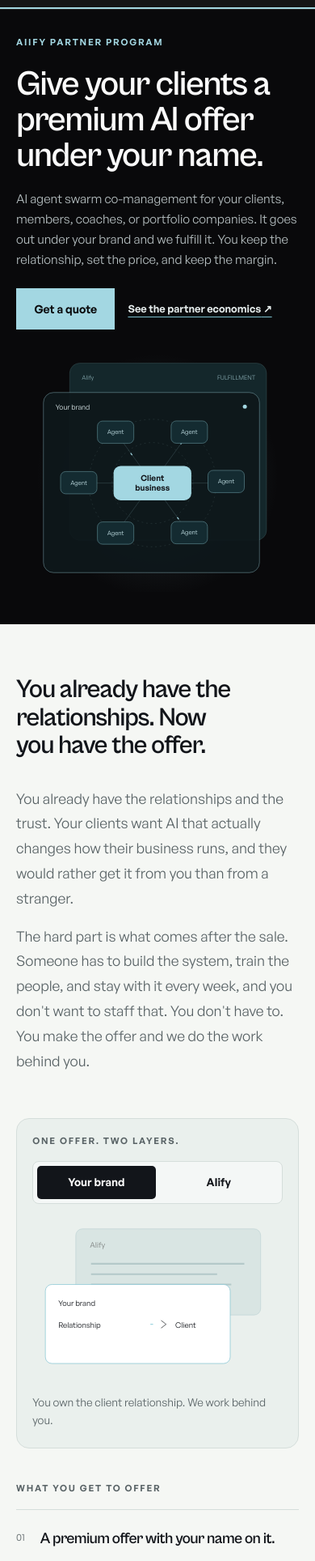
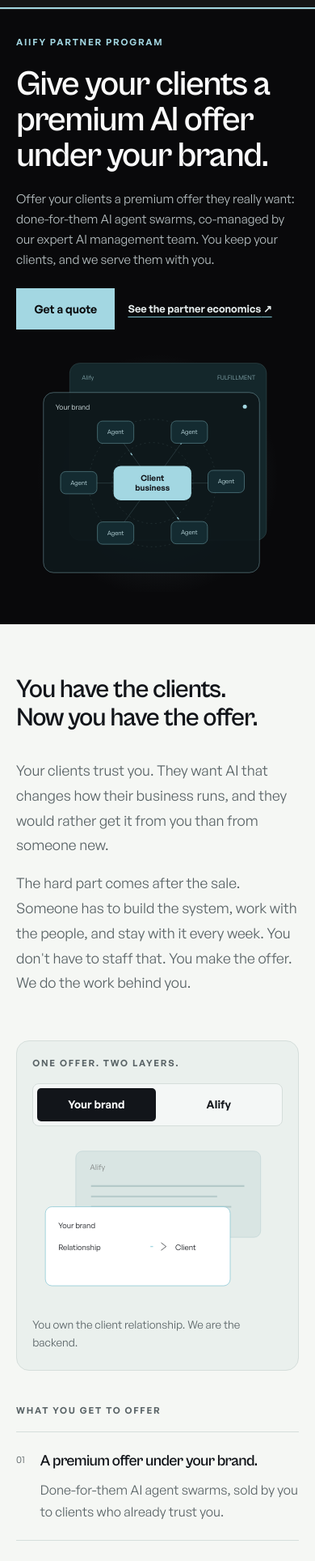
Before and after one commit to aiifyit/aiifyit.github.io, a React (Vite) app: page /new-offer in a window 390 px wide. Shown: the part 57-1985 px from the top of the page at 81% size. Built offline with nearby package versions, Linux system fonts and the light colour scheme.

Commit message:
Rewrite /new-offer copy in plain partner language; add 'What you don't have to do' section (#46)

```diff
--- a/scripts/build-pages.mjs
+++ b/scripts/build-pages.mjs
@@ -15,12 +15,12 @@ const stylesheets = [...shell.matchAll(/<link\b[^>]*rel="stylesheet"[^>]*href="(
 if (!stylesheets.length) throw new Error('Built site stylesheet not found');
 await copyFile('dist/index.html', 'dist/404.html');
 function hiddenOfferShell(shell) {
-  const title = 'Offer AI Agent Swarms Under Your Name | AIify Partner Program';
-  const description = 'Put a premium AI offer in front of your clients under your own brand. You keep the relationship and set the price. AIify sets up and co-manages the swarm behind you for a fixed fee.';
+  const title = 'Offer AI Agent Swarms Under Your Brand | AIify Partner Program';
+  const description = 'Offer your clients done-for-them AI agent swarms under your brand. You keep the client and set the price. We co-manage the work behind you for a fixed fee.';
   const url = `${site.url}/new-offer/`;
   const image = `${site.url}/images/offer/hero.jpg`;
-  const hero = 'Give your clients a premium AI offer under your name.';
-  const subhead = 'AI agent swarm co-management for your clients, members, coaches, or portfolio companies. It goes out under your brand and we fulfill it. You keep the relationship, set the price, and keep the margin.';
+  const hero = 'Give your clients a premium AI offer under your brand.';
+  const subhead = 'Offer your clients a premium offer they really want: done-for-them AI agent swarms, co-managed by our expert AI management team. You keep your clients, and we serve them with you.';
   const mailto = `mailto:${inquiry.recipient}?subject=${encodeURIComponent('AIify partner quote')}&body=${encodeURIComponent(['Hi Joshua,', '', "I'd like a quote for offering AI co-management under our name.", '', 'Source: /new-offer', 'Name: ', 'Company: ', 'Email: ', 'Rough number of seats: ', '', 'Anything we should know:', ''].join('\r\n'))}`;
   return shell
     .replace(/<title>.*?<\/title>/, `<title>${escapeHtml(title)}</title>`)
@@ -34,7 +34,7 @@ function hiddenOfferShell(shell) {
     .replace('name="twitter:image" content="/og-image.png"', `name="twitter:image" content="${escapeHtml(image)}"`)
     .replace(`rel="canonical" href="${site.url}/"`, `rel="canonical" href="${url}"`)
     .replace('</head>', `<script>document.documentElement.dataset.page="offer"</script>\n<meta name="robots" content="noindex, nofollow">\n</head>`)
-    .replace('<div id="root"></div>', `<noscript><main style="max-width:42rem;margin:0 auto;padding:64px 24px;min-height:100vh;font-family:system-ui,sans-serif;background:#f3f0e8;color:#1c1915"><p style="letter-spacing:.14em;text-transform:uppercase;font-size:12px">AIify Partner Program</p><h1>Give your clients a premium AI offer under your name.</h1><p>${escapeHtml(hero)}</p><p>${escapeHtml(subhead)}</p><p><a href="${escapeHtml(mailto)}">Get a quote</a></p><p>We reply personally. No automated sequence.</p></main></noscript>\n<div id="root"></div>`);
+    .replace('<div id="root"></div>', `<noscript><main style="max-width:42rem;margin:0 auto;padding:64px 24px;min-height:100vh;font-family:system-ui,sans-serif;background:#f3f0e8;color:#1c1915"><p style="letter-spacing:.14em;text-transform:uppercase;font-size:12px">AIify Partner Program</p><h1>${escapeHtml(hero)}</h1><p>${escapeHtml(subhead)}</p><p><a href="${escapeHtml(mailto)}">Get a quote</a></p><p>We reply personally. No automated sequence.</p></main></noscript>\n<div id="root"></div>`);
 }
 
 for (const route of ['book', 'inquire', 'sow', 'new-offer']) {
--- a/scripts/check-built-pages.mjs
+++ b/scripts/check-built-pages.mjs
@@ -81,9 +81,9 @@ assert(!sitemap.includes('/book/'), 'Do not index duplicate booking alias');
 const offer = await readFile('dist/new-offer/index.html', 'utf8');
 const robots = await readFile('dist/robots.txt', 'utf8');
 assert(offer.includes('name="robots" content="noindex, nofollow"'), 'Hidden offer is noindex');
-assert(offer.includes('<title>Offer AI Agent Swarms Under Your Name | AIify Partner Program</title>'));
-assert(offer.includes('content="Put a premium AI offer in front of your clients under your own brand. You keep the relationship and set the price. AIify sets up and co-manages the swarm behind you for a fixed fee."'));
-assert(offer.includes('<h1>Give your clients a premium AI offer under your name.</h1>'));
+assert(offer.includes('<title>Offer AI Agent Swarms Under Your Brand | AIify Partner Program</title>'));
+assert(offer.includes('content="Offer your clients done-for-them AI agent swarms under your brand. You keep the client and set the price. We co-manage the work behind you for a fixed fee."'));
+assert(offer.includes('<h1>Give your clients a premium AI offer under your brand.</h1>'));
 assert(offer.includes('Get a quote'));
 assert(offer.includes('We reply personally. No automated sequence.'));
 assert(offer.includes(`rel="canonical" href="${site.url}/new-offer/"`));
--- a/src/data/offerCopy.json
+++ b/src/data/offerCopy.json
@@ -1,43 +1,43 @@
 {
-  "title": "Offer AI Agent Swarms Under Your Name | AIify Partner Program",
-  "description": "Put a premium AI offer in front of your clients under your own brand. You keep the relationship and set the price. AIify sets up and co-manages the swarm behind you for a fixed fee.",
+  "title": "Offer AI Agent Swarms Under Your Brand | AIify Partner Program",
+  "description": "Offer your clients done-for-them AI agent swarms under your brand. You keep the client and set the price. We co-manage the work behind you for a fixed fee.",
   "program": "AIify Partner Program",
   "cta": "Get a quote",
   "hero": {
-    "heading": "Give your clients a premium AI offer under your name.",
-    "body": "AI agent swarm co-management for your clients, members, coaches, or portfolio companies. It goes out under your brand and we fulfill it. You keep the relationship, set the price, and keep the margin.",
+    "heading": "Give your clients a premium AI offer under your brand.",
+    "body": "Offer your clients a premium offer they really want: done-for-them AI agent swarms, co-managed by our expert AI management team. You keep your clients, and we serve them with you.",
     "secondary": "See the partner economics"
   },
   "intro": {
-    "heading": "You already have the relationships. Now you have the offer.",
+    "heading": "You have the clients. Now you have the offer.",
     "body": [
-      "You already have the relationships and the trust. Your clients want AI that actually changes how their business runs, and they would rather get it from you than from a stranger.",
-      "The hard part is what comes after the sale. Someone has to build the system, train the people, and stay with it every week, and you don't want to staff that. You don't have to. You make the offer and we do the work behind you."
+      "Your clients trust you. They want AI that changes how their business runs, and they would rather get it from you than from someone new.",
+      "The hard part comes after the sale. Someone has to build the system, work with the people, and stay with it every week. You don't have to staff that. You make the offer. We do the work behind you."
     ],
     "label": "What you get to offer",
     "points": [
       {
-        "title": "A premium offer with your name on it.",
-        "body": "AI agent swarm co-management, sold by you, to the people who already trust you."
+        "title": "A premium offer under your brand.",
+        "body": "Done-for-them AI agent swarms, sold by you to clients who already trust you."
       },
       {
-        "title": "The capability without an AI staffing company.",
-        "body": "You don't hire, train, or manage a delivery team."
+        "title": "No AI team to build.",
+        "body": "You don't hire, train, or manage anyone. We do."
       },
       {
         "title": "You stay the face.",
-        "body": "You own the client relationship. We work behind you."
+        "body": "You own the client relationship. We are the backend."
       },
       {
-        "title": "A margin you control.",
-        "body": "You set the price and we charge a fixed fulfillment fee. The spread is yours."
+        "title": "You set the price.",
+        "body": "We charge a fixed wholesale fee. What you charge above it is yours."
       }
     ],
-    "builtFor": "Firms, networks, advisors, and investors in any industry who already serve clients, members, coaches, or portfolio companies."
+    "builtFor": "Business owners, firms, advisors, and networks in any industry who already have clients."
   },
   "model": {
-    "heading": "What your clients actually get",
-    "body": "Plenty of companies have bought AI software and seen nobody use it. Your clients get something different. People set the swarm up for them, build it with them every week, and run it alongside them every day. That is why it gets used, and why your clients come back to you pleased instead of disappointed.",
+    "heading": "What your clients get",
+    "body": "Many companies buy AI software and nobody uses it. Your clients get people, not just software. We set the swarm up for them, build it with them every week, and check on it every day. That's why it gets used, and why your clients stay happy with you.",
     "label": "How it works for each client",
     "steps": [
       {
@@ -46,81 +46,129 @@
       },
       {
         "title": "Built with them every week.",
-        "body": "At the start, each user gets a 30-minute session with us each week, and we build their system with them."
+        "body": "At the start, each user gets a weekly build session with us of about 30 minutes."
       },
       {
-        "title": "Looked after daily.",
-        "body": "We log in remotely every day to check on the swarm and keep it working."
+        "title": "Checked daily.",
+        "body": "We log in remotely every day to check on it and keep it working."
       },
       {
         "title": "Aimed at their goals.",
-        "body": "Every quarter, their goals are set inside the system so the work keeps pointing at what matters."
+        "body": "Each quarter, we set their goals in the system so the work stays focused."
       },
       {
-        "title": "The credit stays with their people.",
-        "body": "Their team builds it with us, so their team gets the credit. Your client sees their own people getting better, and you're the one who made it happen."
+        "title": "Credit goes to their people.",
+        "body": "Their team builds it with us, so their team gets the credit. Your client sees their people get better, and you made it happen."
       }
     ],
     "platform": "We currently co-manage in Grok Bot, and our approach doesn't depend on any one platform."
   },
   "evidence": {
     "heading": "What it looks like when it works",
-    "body": "Here is a recent engagement we ran directly. It's one engagement, not a guarantee, but it shows what your clients could experience.",
+    "body": "This is a recent engagement we ran directly. It's one engagement, not a guarantee. It shows what your clients could get.",
     "facts": [
       "Three people, $10,000 a month.",
       "We connected to their systems, including one with no API. For that one, we sign in and pull the numbers several times during the workday.",
       "We built live dashboards their team uses to run the business.",
-      "Within two weeks, the savings already covered more than a year of the cost.",
+      "Within two weeks, the savings covered more than a year of the cost.",
       "They wanted to continue."
     ],
-    "closing": "That is the outcome you want your name attached to."
+    "closing": "That's the result you want under your brand."
   },
   "economics": {
     "label": "Partner economics",
-    "heading": "You set the price. We charge a fixed fee. The spread is yours.",
-    "body": "We charge a fixed fulfillment fee per seat, and you decide what to charge your client.",
+    "heading": "You set the price. We charge a fixed fee. The difference is yours.",
+    "body": "We charge a fixed wholesale fee per seat each month. You decide what your client pays.",
     "feesLabel": "Fulfillment fees",
-    "marketLabel": "What the market bears",
-    "market": "Partners often charge around $10,000 a month. That's an example, not a requirement. The price is yours to set.",
+    "marketLabel": "What partners charge",
+    "market": "Partners often charge about $10,000 a month. That's an example, not a requirement. You set the price.",
     "priceLabel": "Why the price holds",
-    "price": "Tool-only seats with no co-management run around $500 per seat per month. Those seats are software. You're selling the people who make the software get used, and that's why the offer is premium."
+    "price": "Tool-only seats without co-management run around $500 per seat per month. That's just software. You're offering the people who make it work, and that's why it's premium."
   },
   "ownership": {
     "label": "What you keep",
     "heading": "Your client. Your work. Your long-term position.",
     "points": [
       {
-        "title": "You keep the relationship.",
-        "body": "Your client buys from you and works with you. We stay in the background and fulfill."
+        "title": "You keep the client.",
+        "body": "Your client buys from you and works with you. We serve them with you, behind your brand."
       },
       {
-        "title": "You keep what's built for your clients.",
-        "body": "Everything built specifically for your clients belongs to you: their instructions, their playbooks, their agent setups. AIify keeps its own methods."
+        "title": "You own the client work.",
+        "body": "What we build for each client is yours: their instructions, playbooks, and agent setups. AIify keeps its methods."
       },
       {
-        "title": "You keep the long view.",
-        "body": "This is a long-term engagement. Clients sometimes plan to build an internal team later, and that rarely turns out cheaper. You can offer them a durable arrangement that keeps working."
+        "title": "You keep a long-term offer.",
+        "body": "This is a long-term engagement. Building it in-house later is rarely cheaper. You can offer your clients an arrangement that keeps working."
       }
     ],
     "questionsLabel": "The three questions partners ask",
     "questions": [
       {
         "q": "Will my clients know AIify is involved?",
-        "a": "You are the face of the offer and you own the relationship. We work behind you as your fulfillment team."
+        "a": "You are the face of the offer and you own the relationship. We are your backend."
       },
       {
-        "q": "Shouldn't we just build this team internally?",
-        "a": "We can help you do that later. It's rarely cheaper, because you'd have to hire, train, and manage the people yourself. This model gives you the margin without the headcount."
+        "q": "Shouldn't we just build this team ourselves?",
+        "a": "It's rarely cheaper. You'd have to hire, train, and manage the team yourself. With us, you get the offer without the headcount."
       },
       {
         "q": "Is this just software?",
-        "a": "No. The software is a small part of the offer. What you're offering is setup, weekly sessions where we build with each person, daily hands-on care, and quarterly direction."
+        "a": "No. Software is a small part of it. Your clients get setup, weekly build sessions, daily check-ins, and quarterly goals."
       }
     ]
   },
+  "burden": {
+    "label": "Why partner",
+    "heading": "What you don't have to do",
+    "body": "Offering AI on your own means building an AI company inside your company. Here's what you skip.",
+    "items": [
+      {
+        "task": "Pay for an in-house AI team",
+        "handled": "Our team, not yours"
+      },
+      {
+        "task": "Recruit and vet AI talent",
+        "handled": "We handle hiring"
+      },
+      {
+        "task": "Hire a manager to run them",
+        "handled": "We manage it"
+      },
+      {
+        "task": "Scramble to stay on top of AI",
+        "handled": "We keep up"
+      },
+      {
+        "task": "Test every new tool",
+        "handled": "We test them"
+      },
+      {
+        "task": "Run payroll for them",
+        "handled": "Not on your payroll"
+      },
+      {
+        "task": "Carry insurance for them",
+        "handled": "Not on your books"
+      },
+      {
+        "task": "Replace people when they quit",
+        "handled": "We handle turnover"
+      },
+      {
+        "task": "Train and retrain the team",
+        "handled": "We train them"
+      },
+      {
+        "task": "Do all of this while running your company and handling your own industry expansion",
+        "handled": "You focus on your business"
+      }
+    ],
+    "closing": "Partner with us and we do all of that for you, under your brand. You keep your customer."
+  },
   "quote": {
     "heading": "Tell us who you'd offer this to.",
-    "body": "Give us a rough picture of your clients and how many seats you have in mind. We'll come back with a quote you can build your offer around.",
+    "body": "Tell us roughly who your clients are and how many seats you have in mind. We'll send a quote you can build your offer around.",
     "reply": "We reply personally. No automated sequence."
   }
 }
--- a/src/pages/NewOfferPage.tsx
+++ b/src/pages/NewOfferPage.tsx
@@ -1,5 +1,6 @@
 import { useEffect } from 'react';
 import CreditChapter from '../components/offer/CreditChapter';
+import BurdenChapter from '../components/offer/BurdenChapter';
 import LeadersChapter from '../components/offer/LeadersChapter';
 import OfferChrome, { OfferBrand } from '../components/offer/OfferChrome';
 import copy from '../data/offerCopy.json';
@@ -80,6 +81,7 @@ export default function NewOfferPage() {
         </section>
 
         <LeadersChapter />
+        <BurdenChapter />
         <StepSequence />
         <CreditChapter />
 
```
Also changed, not shown: src/components/offer/BurdenChapter.tsx (added, +77 -0 lines), src/index.css (+35 -0 lines), 1 other file (tests, documents, lock files or other folders).
